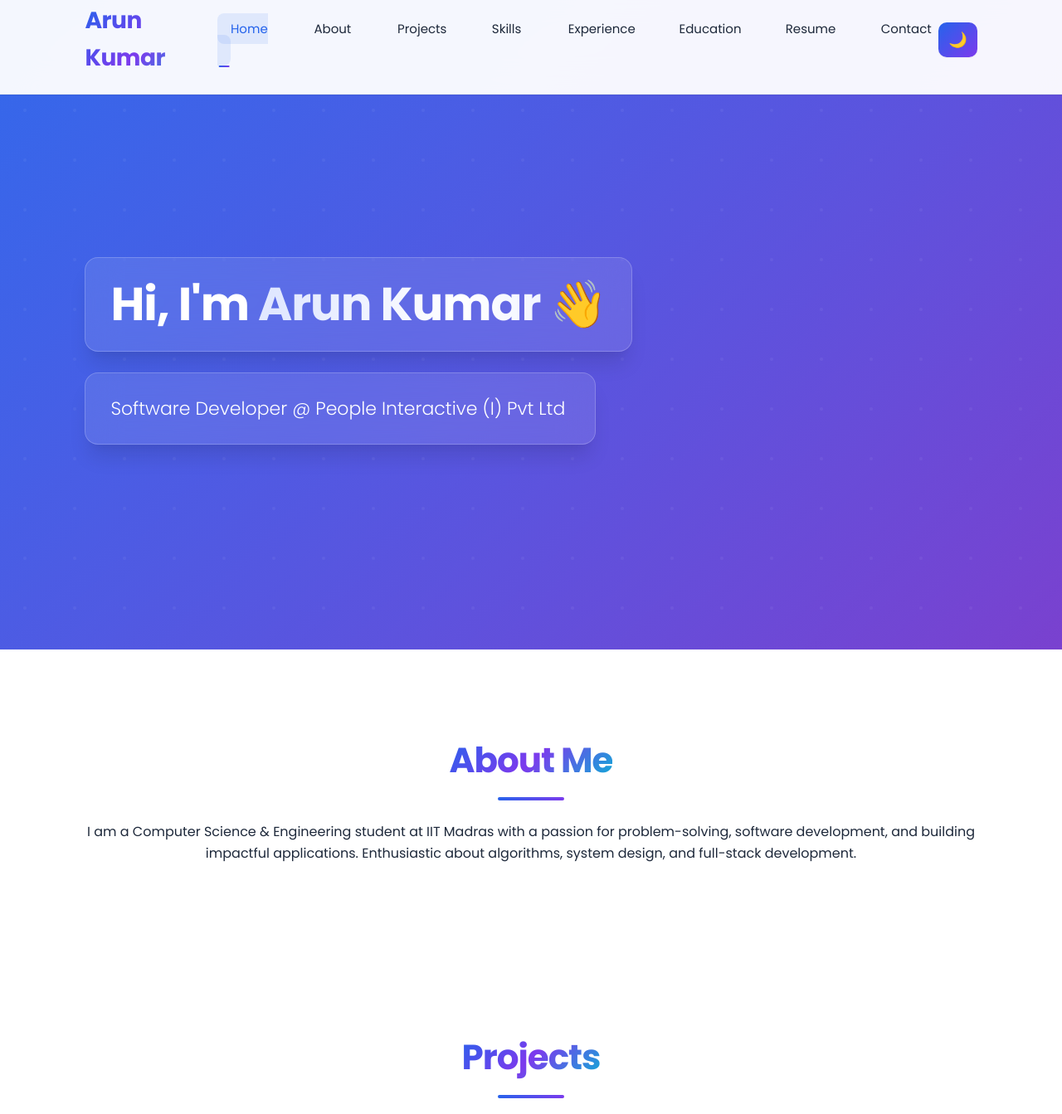
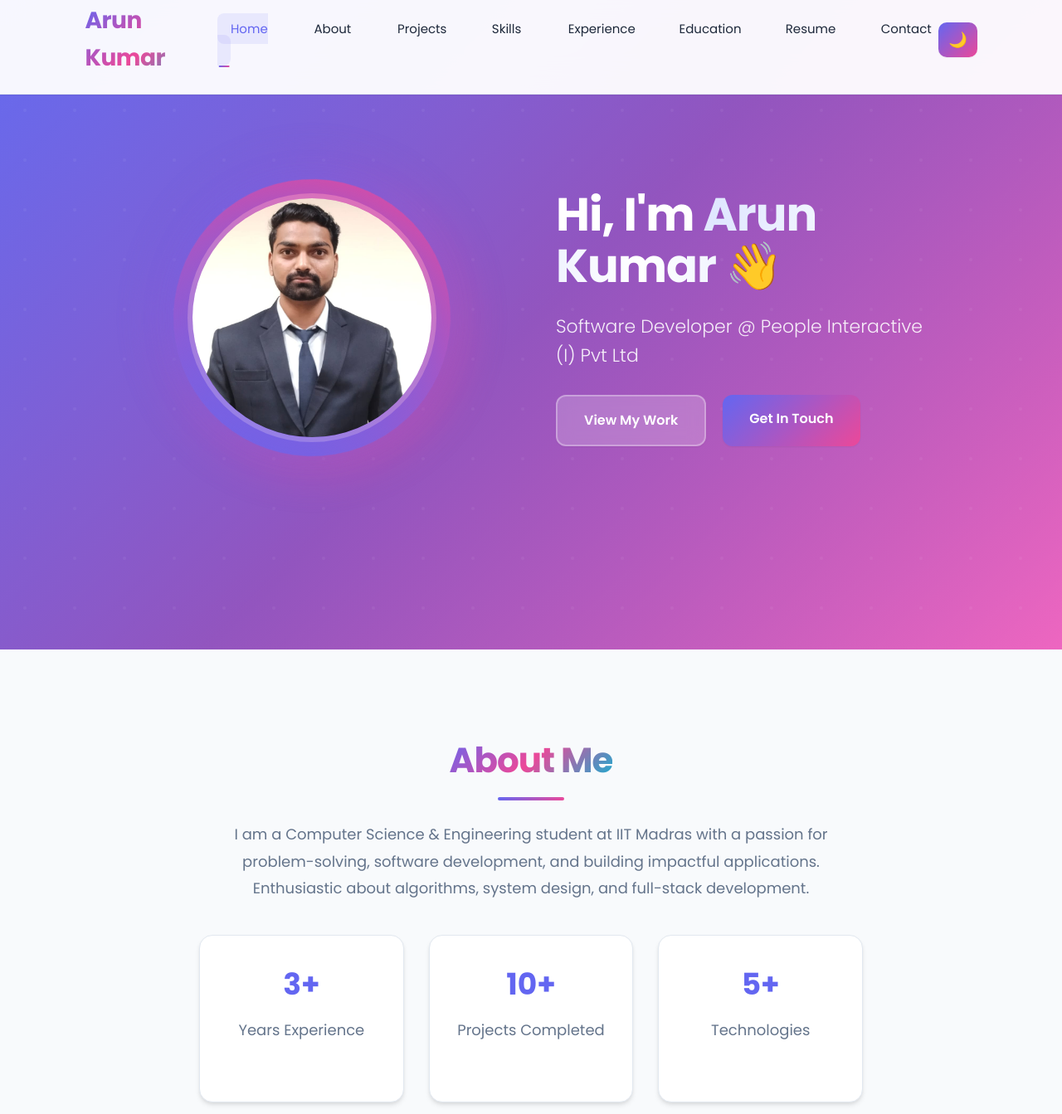
Before and after one commit to 12arun34/user-portfolio, a website: page public/index.html in a window 1280 px wide. Shown: the part 17-1360 px from the top of the page at 83% size. Drawn offline with Linux system fonts and the light colour scheme.

Commit message:
Enhanced colors

```diff
--- a/public/index.html
+++ b/public/index.html
@@ -29,21 +29,56 @@
 
   <!-- Hero -->
   <section id="hero">
+    <div class="hero-container">
       <div class="hero-content">
+        <div class="profile-section">
+          <div class="profile-image-container">
+            <img src="images/profile.jpg" alt="Arun Kumar" class="profile-image">
+            <div class="profile-ring"></div>
+            <div class="profile-glow"></div>
+          </div>
+        </div>
+        <div class="hero-text">
           <h1>Hi, I'm <span class="shine">Arun Kumar</span> 👋</h1>
-      <br>
           <p class="typing-text"></p>
+          <div class="hero-buttons">
+            <a href="#projects" class="btn btn-primary">View My Work</a>
+            <a href="#contact" class="btn btn-secondary">Get In Touch</a>
+          </div>
+        </div>
+      </div>
     </div>
   </section>
 
   <!-- About -->
   <section id="about" class="fade-in">
+    <div class="container">
       <h2>About Me</h2>
+      <div class="about-content">
+        <div class="about-text">
           <p>I am a Computer Science & Engineering student at IIT Madras with a passion for problem-solving, software development, and building impactful applications. Enthusiastic about algorithms, system design, and full-stack development.</p>
+          <div class="about-stats">
+            <div class="stat-item">
+              <h3>3+</h3>
+              <p>Years Experience</p>
+            </div>
+            <div class="stat-item">
+              <h3>10+</h3>
+              <p>Projects Completed</p>
+            </div>
+            <div class="stat-item">
+              <h3>5+</h3>
+              <p>Technologies</p>
+            </div>
+          </div>
+        </div>
+      </div>
+    </div>
   </section>
 
   <!-- Projects -->
   <section id="projects" class="fade-in">
+    <div class="container">
       <h2>Projects</h2>
       <div class="projects-grid">
 
@@ -135,10 +170,12 @@
         </div>
 
       </div>
+    </div>
   </section>
 
   <!-- Skills -->
   <section id="skills" class="fade-in">
+    <div class="container">
       <h2>Skills</h2>
 
       <div class="skills-category">
@@ -254,10 +291,12 @@
           </div>
         </div>
       </div>
+    </div>
   </section>
 
   <!-- Experience -->
   <section id="experience" class="fade-in">
+    <div class="container">
       <h2>Experience & Responsibilities</h2>
       <div class="timeline">
         <div class="timeline-item">
@@ -289,10 +328,12 @@
           </div>
         </div>
       </div>
+    </div>
   </section>
 
   <!-- Education -->
   <section id="education" class="fade-in">
+    <div class="container">
       <h2>Education</h2>
       <div class="education-grid">
         <div class="education-item">
@@ -314,16 +355,20 @@
           <p class="year">2018 - 2019</p>
         </div>
       </div>
+    </div>
   </section>
 
   <!-- Resume -->
   <section id="resume" class="fade-in">
+    <div class="container">
       <h2>Resume</h2>
       <a href="Resume.pdf" download class="btn">⬇ Download Resume</a>
+    </div>
   </section>
 
   <!-- Contact -->
   <section id="contact" class="fade-in">
+    <div class="container">
       <h2>Contact</h2>
       <div class="contact-info">
         <p>📧 <a href="mailto:arunkumar.aesl@gmail.com">arunkumar.aesl@gmail.com</a></p>
@@ -351,6 +396,7 @@
         </form>
         <div id="form-status"></div>
       </div>
+    </div>
   </section>
 
   <footer>
--- a/public/style.css
+++ b/public/style.css
@@ -1,12 +1,15 @@
 :root {
-  /* Professional Color Palette */
-  --primary: #2563eb;        /* Professional Blue */
-  --primary-dark: #1d4ed8;   /* Darker Blue */
-  --primary-light: #3b82f6;  /* Lighter Blue */
-  --secondary: #7c3aed;      /* Elegant Purple */
-  --secondary-dark: #6d28d9; /* Darker Purple */
-  --accent: #06b6d4;         /* Cyan Accent */
+  /* Modern Color Palette */
+  --primary: #6366f1;        /* Indigo */
+  --primary-dark: #4f46e5;   /* Darker Indigo */
+  --primary-light: #818cf8;  /* Lighter Indigo */
+  --secondary: #ec4899;      /* Pink */
+  --secondary-dark: #db2777; /* Darker Pink */
+  --accent: #06b6d4;         /* Cyan */
   --accent-dark: #0891b2;    /* Darker Cyan */
+  --success: #10b981;        /* Emerald */
+  --warning: #f59e0b;        /* Amber */
+  --error: #ef4444;          /* Red */
 
   /* Neutral Colors */
   --bg: #ffffff;
@@ -21,26 +24,22 @@
   --card-hover: #f8fafc;
   --card-border: #e2e8f0;
   --card-shadow: rgba(0, 0, 0, 0.05);
-  --card-shadow-hover: rgba(37, 99, 235, 0.1);
-
-  /* Status Colors */
-  --success: #10b981;
-  --warning: #f59e0b;
-  --error: #ef4444;
-  --info: #3b82f6;
+  --card-shadow-hover: rgba(99, 102, 241, 0.1);
 
   /* Gradients */
   --gradient-primary: linear-gradient(135deg, var(--primary), var(--secondary));
   --gradient-secondary: linear-gradient(135deg, var(--secondary), var(--accent));
   --gradient-accent: linear-gradient(135deg, var(--accent), var(--primary-light));
   --gradient-text: linear-gradient(135deg, var(--primary), var(--secondary), var(--accent));
+  --gradient-hero: linear-gradient(135deg, #667eea 0%, #764ba2 50%, #f093fb 100%);
 
   /* Shadows */
   --shadow-sm: 0 1px 2px 0 rgba(0, 0, 0, 0.05);
   --shadow-md: 0 4px 6px -1px rgba(0, 0, 0, 0.1), 0 2px 4px -1px rgba(0, 0, 0, 0.06);
   --shadow-lg: 0 10px 15px -3px rgba(0, 0, 0, 0.1), 0 4px 6px -2px rgba(0, 0, 0, 0.05);
   --shadow-xl: 0 20px 25px -5px rgba(0, 0, 0, 0.1), 0 10px 10px -5px rgba(0, 0, 0, 0.04);
-  --shadow-glow: 0 0 20px rgba(37, 99, 235, 0.3);
+  --shadow-glow: 0 0 30px rgba(99, 102, 241, 0.3);
+  --shadow-profile: 0 0 50px rgba(99, 102, 241, 0.4);
 }
 
 * {
@@ -97,7 +96,7 @@ body {
 
 .logo:hover {
   transform: scale(1.05);
-  filter: drop-shadow(0 0 10px rgba(37, 99, 235, 0.3));
+  filter: drop-shadow(0 0 10px rgba(99, 102, 241, 0.3));
 }
 
 .nav-links {
@@ -124,7 +123,7 @@ body {
 .nav-links a:hover,
 .nav-links a.active {
   color: var(--primary);
-  background: rgba(37, 99, 235, 0.1);
+  background: rgba(99, 102, 241, 0.1);
 }
 
 .nav-links a::after {
@@ -191,22 +190,19 @@ body {
 .dark .nav-links a:hover,
 .dark .nav-links a.active {
   color: var(--primary-light);
-  background: rgba(37, 99, 235, 0.2);
+  background: rgba(99, 102, 241, 0.2);
 }
 
 /* ===== HERO ===== */
 #hero {
   height: 100vh;
-  background: linear-gradient(135deg, #667eea 0%, #764ba2 100%);
+  background: var(--gradient-hero);
   background-attachment: fixed;
   background-size: cover;
   background-position: center;
   display: flex;
-  flex-direction: column;
+  align-items: center;
   justify-content: center;
-  padding: 120px 8% 40px;
-  color: white;
-  text-align: left;
   position: relative;
   overflow: hidden;
 }
@@ -218,7 +214,7 @@ body {
   left: 0;
   width: 100%;
   height: 100%;
-  background: linear-gradient(135deg, rgba(37, 99, 235, 0.8), rgba(124, 58, 237, 0.6));
+  background: linear-gradient(135deg, rgba(99, 102, 241, 0.8), rgba(236, 72, 153, 0.6));
   z-index: 1;
 }
 
@@ -233,25 +229,96 @@ body {
   z-index: 1;
 }
 
-.hero-content {
+.hero-container {
   position: relative;
   z-index: 2;
-  max-width: 800px;
+  width: 100%;
+  max-width: 1200px;
+  margin: 0 auto;
+  padding: 0 8%;
 }
 
-#hero h1,
-#hero p {
-  display: inline-block;
-  background: rgba(255, 255, 255, 0.1);
-  padding: 25px 30px;
-  border-radius: 16px;
-  backdrop-filter: blur(20px);
-  border: 1px solid rgba(255, 255, 255, 0.2);
-  box-shadow: var(--shadow-xl);
-  margin-bottom: 20px;
+.hero-content {
+  display: grid;
+  grid-template-columns: 1fr 1fr;
+  gap: 60px;
+  align-items: center;
+  min-height: 80vh;
 }
 
-#hero h1 {
+.profile-section {
+  display: flex;
+  justify-content: center;
+  align-items: center;
+}
+
+.profile-image-container {
+  position: relative;
+  width: 300px;
+  height: 300px;
+}
+
+.profile-image {
+  width: 100%;
+  height: 100%;
+  border-radius: 50%;
+  object-fit: cover;
+  border: 6px solid rgba(255, 255, 255, 0.2);
+  box-shadow: var(--shadow-profile);
+  transition: all 0.3s ease;
+  position: relative;
+  z-index: 3;
+}
+
+.profile-image:hover {
+  transform: scale(1.05);
+  box-shadow: 0 0 60px rgba(99, 102, 241, 0.6);
+}
+
+.profile-ring {
+  position: absolute;
+  top: -20px;
+  left: -20px;
+  right: -20px;
+  bottom: -20px;
+  border: 3px solid transparent;
+  border-radius: 50%;
+  background: var(--gradient-primary);
+  background-clip: padding-box;
+  animation: rotate 10s linear infinite;
+  z-index: 2;
+}
+
+.profile-glow {
+  position: absolute;
+  top: -30px;
+  left: -30px;
+  right: -30px;
+  bottom: -30px;
+  border-radius: 50%;
+  background: var(--gradient-primary);
+  opacity: 0.3;
+  filter: blur(20px);
+  animation: pulse 3s ease-in-out infinite;
+  z-index: 1;
+}
+
+@keyframes rotate {
+  from { transform: rotate(0deg); }
+  to { transform: rotate(360deg); }
+}
+
+@keyframes pulse {
+  0%, 100% { transform: scale(1); opacity: 0.3; }
+  50% { transform: scale(1.1); opacity: 0.5; }
+}
+
+.hero-text {
+  color: white;
+  text-align: left;
+}
+
+.hero-text h1 {
   font-size: 56px;
   font-weight: 700;
   margin-bottom: 25px;
@@ -260,13 +327,56 @@ body {
   letter-spacing: -1px;
 }
 
-#hero p {
+.hero-text p {
   font-size: 22px;
-  font-weight: 400;
+  font-weight: 300;
   min-height: 60px;
   animation: fadeInUp 1.2s ease;
-  margin: 0;
-  font-weight: 300;
+  margin-bottom: 30px;
+  opacity: 0.9;
+}
+
+.hero-buttons {
+  display: flex;
+  gap: 20px;
+  margin-top: 30px;
+}
+
+.btn {
+  padding: 16px 32px;
+  border-radius: 12px;
+  font-weight: 600;
+  transition: all 0.3s ease;
+  display: inline-block;
+  text-decoration: none;
+  font-family: 'Poppins', sans-serif;
+  font-size: 16px;
+  box-shadow: var(--shadow-sm);
+  border: none;
+  cursor: pointer;
+}
+
+.btn-primary {
+  background: rgba(255, 255, 255, 0.2);
+  color: white;
+  border: 2px solid rgba(255, 255, 255, 0.3);
+  backdrop-filter: blur(10px);
+}
+
+.btn-primary:hover {
+  background: rgba(255, 255, 255, 0.3);
+  transform: translateY(-3px);
+  box-shadow: var(--shadow-lg);
+}
+
+.btn-secondary {
+  background: var(--gradient-primary);
+  color: white;
+}
+
+.btn-secondary:hover {
+  transform: translateY(-3px);
+  box-shadow: var(--shadow-lg);
 }
 
 /* Shining gradient effect on name */
@@ -309,10 +419,16 @@ body {
 
 /* ===== SECTIONS ===== */
 section {
-  padding: 100px 8%;
-  text-align: center;
+  padding: 100px 0;
   position: relative;
   z-index: 10;
+}
+
+.container {
+  max-width: 1200px;
+  margin: 0 auto;
+  padding: 0 8%;
+  text-align: center;
 }
 
 h2 {
@@ -350,6 +466,56 @@ h2::after {
 .fade-in.visible {
   opacity: 1;
   transform: translateY(0);
+}
+
+/* ===== ABOUT SECTION ===== */
+#about {
+  background: var(--bg-secondary);
+}
+
+.about-content {
+  max-width: 800px;
+  margin: 0 auto;
+}
+
+.about-text p {
+  font-size: 18px;
+  line-height: 1.8;
+  color: var(--text-secondary);
+  margin-bottom: 40px;
+}
+
+.about-stats {
+  display: grid;
+  grid-template-columns: repeat(auto-fit, minmax(150px, 1fr));
+  gap: 30px;
+  margin-top: 40px;
+}
+
+.stat-item {
+  background: var(--card-bg);
+  padding: 30px 20px;
+  border-radius: 16px;
+  box-shadow: var(--shadow-md);
+  border: 1px solid var(--card-border);
+  transition: all 0.3s ease;
+}
+
+.stat-item:hover {
+  transform: translateY(-5px);
+  box-shadow: var(--shadow-lg);
+}
+
+.stat-item h3 {
+  font-size: 36px;
+  font-weight: 700;
+  color: var(--primary);
+  margin-bottom: 10px;
+}
+
+.stat-item p {
+  color: var(--text-secondary);
+  font-weight: 500;
 }
 
 /* ===== PROJECTS ===== */
@@ -805,7 +971,7 @@ h2::after {
 .form-group textarea:focus {
   outline: none;
   border-color: var(--primary);
-  box-shadow: 0 0 0 3px rgba(37, 99, 235, 0.1);
+  box-shadow: 0 0 0 3px rgba(99, 102, 241, 0.1);
 }
 
 .form-group input.error,
@@ -861,28 +1027,6 @@ h2::after {
   color: #e2e8f0;
 }
 
-/* ===== BUTTON ===== */
-.btn {
-  background: var(--gradient-primary);
-  padding: 16px 32px;
-  color: white;
-  text-decoration: none;
-  border-radius: 12px;
-  font-weight: 600;
-  transition: all 0.3s ease;
-  display: inline-block;
-  border: none;
-  cursor: pointer;
-  font-family: 'Poppins', sans-serif;
-  font-size: 16px;
-  box-shadow: var(--shadow-sm);
-}
-
-.btn:hover {
-  transform: translateY(-3px);
-  box-shadow: var(--shadow-md);
-}
-
 /* ===== FOOTER ===== */
 footer {
   background: linear-gradient(135deg, #1e293b, #334155);
@@ -904,7 +1048,7 @@ footer {
   --card-hover: #334155;
   --card-border: #475569;
   --card-shadow: rgba(0, 0, 0, 0.3);
-  --card-shadow-hover: rgba(37, 99, 235, 0.2);
+  --card-shadow-hover: rgba(99, 102, 241, 0.2);
 }
 
 /* ===== RESPONSIVE ===== */
@@ -932,15 +1076,31 @@ footer {
 
   #hero {
     background-attachment: scroll;
-    padding: 100px 5% 40px;
+    padding: 100px 0;
   }
 
-  #hero h1 {
+  .hero-content {
+    grid-template-columns: 1fr;
+    gap: 40px;
+    text-align: center;
+  }
+
+  .profile-image-container {
+    width: 250px;
+    height: 250px;
+  }
+
+  .hero-text h1 {
     font-size: 42px;
   }
 
-  #hero p {
+  .hero-text p {
     font-size: 18px;
+  }
+
+  .hero-buttons {
+    justify-content: center;
+    flex-wrap: wrap;
   }
 
   .projects-grid {
@@ -965,11 +1125,15 @@ footer {
   }
 
   section {
-    padding: 80px 5%;
+    padding: 80px 0;
   }
 
   h2 {
     font-size: 32px;
+  }
+
+  .about-stats {
+    grid-template-columns: 1fr;
   }
 }
 
```
Lines whose indentation alone changed are shown as unchanged.
